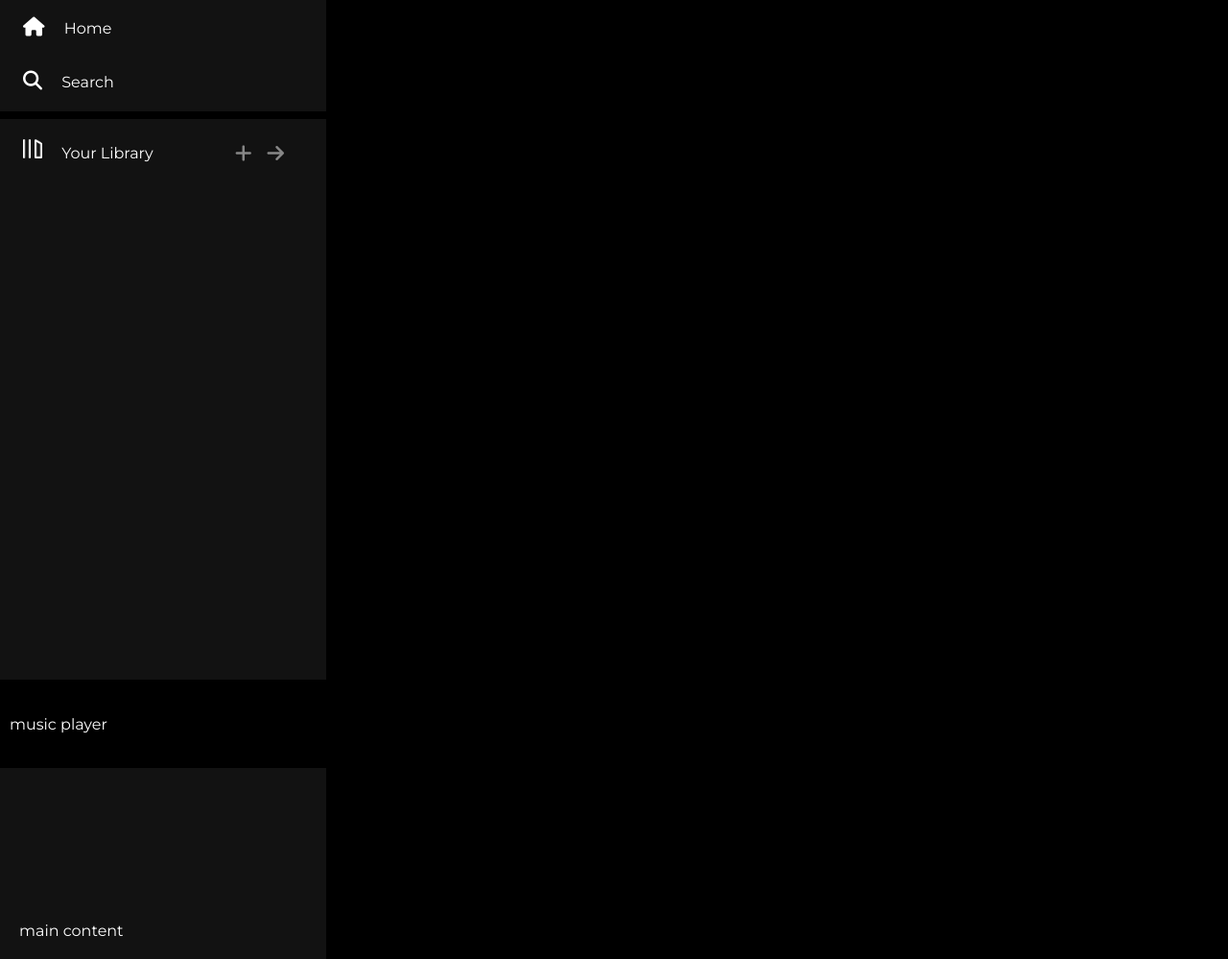
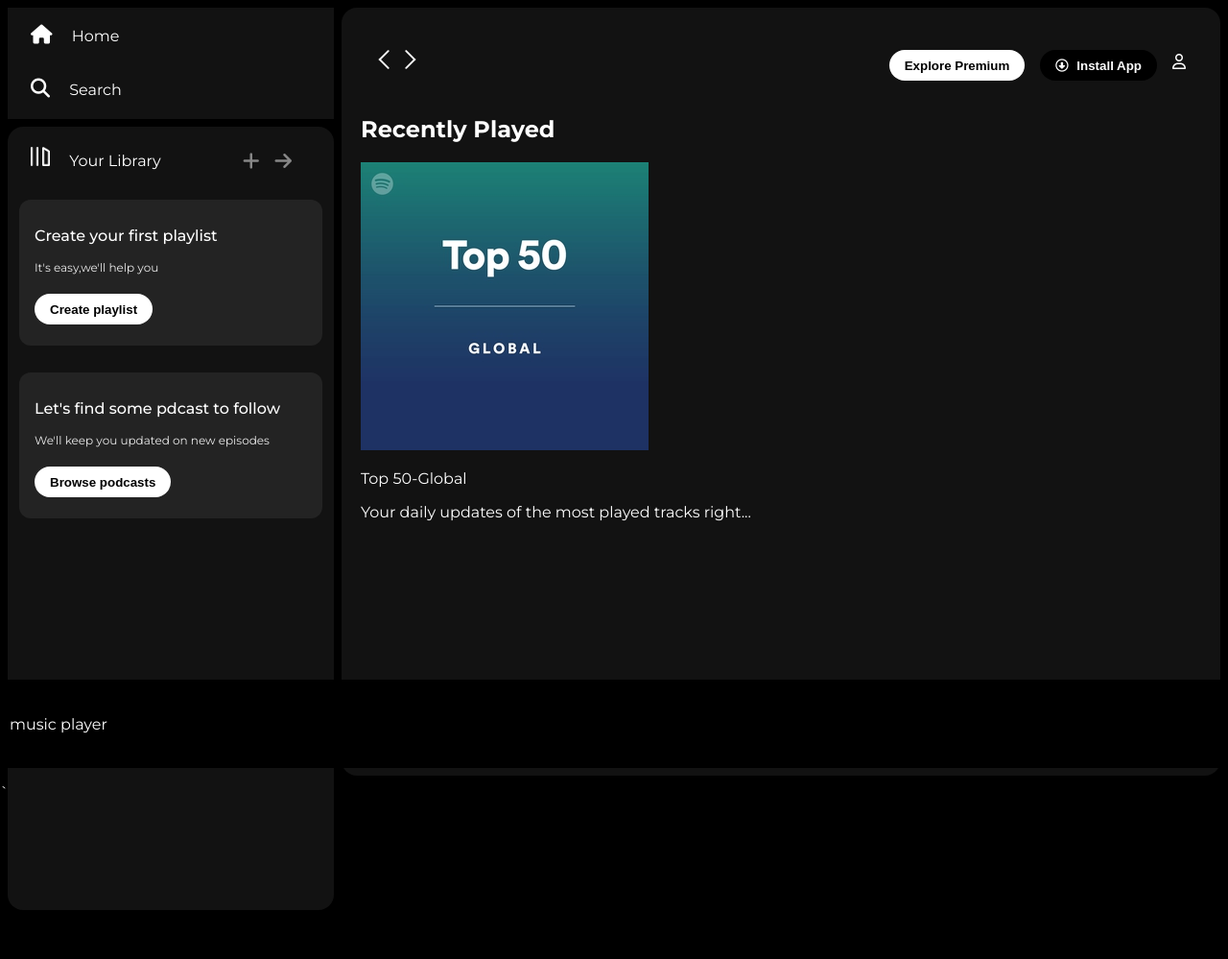
Before and after one commit to shehwarm/SPOTIFY-CLONE, a plain HTML site: page index.html in a window 1280 px wide. Shown: the whole page at 96% size. After the commit the page ends 948 px from the top, so only its background shows below. Drawn offline with Linux system fonts and the light colour scheme.

Commit message:
Add playlist and podcast creation sections to main content

```diff
--- a/index.html
+++ b/index.html
@@ -35,9 +35,45 @@
                         <i class="fa-solid fa-arrow-right"></i>
                     </div>
                 </div>
+                <div class="lib-box">
+                    <div class="box">
+                        <p class="box-p1">Create your first playlist</p>
+                        <p class="box-p2">It's easy,we'll help you</p>
+                        <button class="badge">Create playlist</button>
+                    </div>
+                    <div class="box">
+                        <p class="box-p1">Let's find some pdcast to follow</p>
+                        <p class="box-p2">We'll keep you updated on new episodes</p>
+                        <button class="badge">Browse podcasts</button>
+                    </div>
+                </div>
+            </div>
         </div>
-        <div class="main-content">main content</div>
+        <div class="main-content">
+            <div class="sticky-nav">
+                <div class="sticky-nav-icons">
+                    <img src="./Assets/backward_icon.png">
+                    <img src="./Assets/forward_icon.png" class="hide">
+                </div>
+                <div class="sticky-nav-options">
+                    <button class="badge nav-item hide">Explore Premium</button>
+                    <button class="badge nav-item dark-badge"><i class="fa-regular fa-circle-down" style="margin-right:5px"></i> Install App</button>
+                    <i class="fa-regular fa-user nav-item"></i>
+                </div>
+
+            </div>
+            <div class="cards">
+                <h2>Recently Played</h2>
+                <div class="cards-container">
+                    <div class="card">
+                        <img src=".\Assets\card1img.jpeg" >
+                        <p class="card-title">Top 50-Global</p>
+                        <p class="card-info">Your daily updates of the most played tracks right...</p>
+                    </div>
+                </div>
+            </div>
+        </div>
         <div class="music-player">music player</div>
     </div>
 </body>
-</html>
+</html>     `
--- a/style.css
+++ b/style.css
@@ -9,13 +9,14 @@ body{
 .main{
     display: flex;
     height: 100vh;
+    padding: 0.5rem;
 }
 
 .sidebar{
     width: 340px;
-    border-radius: 1 rem;
+    border-radius: 1rem;
     background-color: black;
-
+    margin-right:0.5rem ;
 
 }
 
@@ -24,7 +25,7 @@ body{
     padding: 20px;
     background-color:#121212;
     overflow: auto;
-    border-radius: 1 rem;
+    border-radius: 1rem;
 }
 .music-player{
     width: 100%;
@@ -72,7 +73,7 @@ a{
 }
 .library{
     background-color: #121212;
-    border-radius: 1 rem;
+    border-radius: 1rem;
     height: 100%;
     margin-top: 0.5rem;
     padding: 0.5rem 0.75rem;
@@ -100,3 +101,66 @@ a{
      opacity: 0.7;
     margin-right: 1rem;
 }
+.icons i:hover{
+    opacity: 1;
+}
+.box{
+    height: 8rem;
+    background-color: #232323;
+    border-radius: 0.75rem;
+    margin: 0.75rem 0 1.75rem 0;
+    padding: 0.75rem 1rem;
+}
+.box-p1 {
+    font-size: 1rem;
+    font-weight: 500;
+}
+
+.box-p2 {
+    font-size: 0.75rem;
+    opacity: 0.9;
+}
+
+.badge{
+    background-color: white;
+    border:none;
+    border-radius: 100px;
+    padding: 0.25rem 1rem;
+    font-weight: 700;
+    margin-top: 0.5rem;
+    height:2rem;
+    width: fit-content;
+}
+.dark-badge{
+    background-color: black;
+    color: white;
+}
+.sticky-nav{
+    position:sticky;
+    top: 0;
+    background-color: #121212;
+    display: flex;
+    justify-content: space-between;
+    align-items: center;
+    padding: 1rem 0 1rem 0;
+}
+.sticky-nav-icons {
+    margin-left: 0.75em;
+
+}
+.sticky-nav-options {
+    display: flex;
+    align-items: center;
+    justify-content: center;
+    margin-left: 0.75em;
+}
+ .nav-item {
+    margin-right: 1rem;
+}
+
+@media (max-width: 1000px) {
+    .hide{
+        display: none;
+    }
+
+}
```
